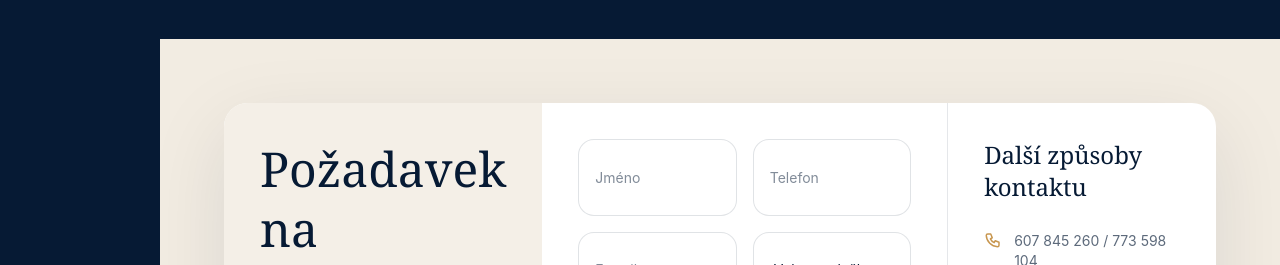
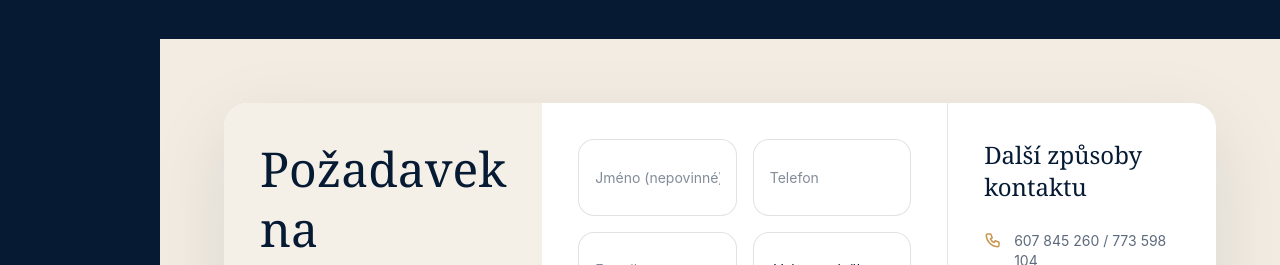
Before and after one commit to I3lade02/smk-capital, a React (Vite) app: page /#/ in a window 1280 px wide. Shown: the part 5840-6105 px from the top of the page. Built offline with nearby package versions, Linux system fonts and the light colour scheme; no server answers.

Commit message:
dumb fix

```diff
--- a/src/components/sections/ContactSection.tsx
+++ b/src/components/sections/ContactSection.tsx
@@ -128,7 +128,7 @@ export function ContactSection() {
             <input
               name="name"
               className="input"
-              placeholder="Jméno"
+              placeholder="Jméno (nepovinné)"
             />
             <input
               name="phone"
```
